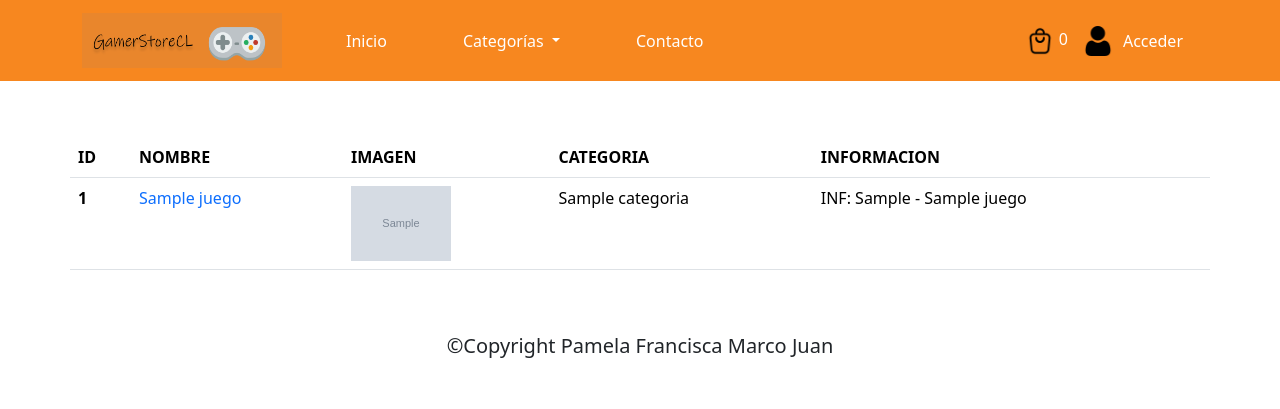
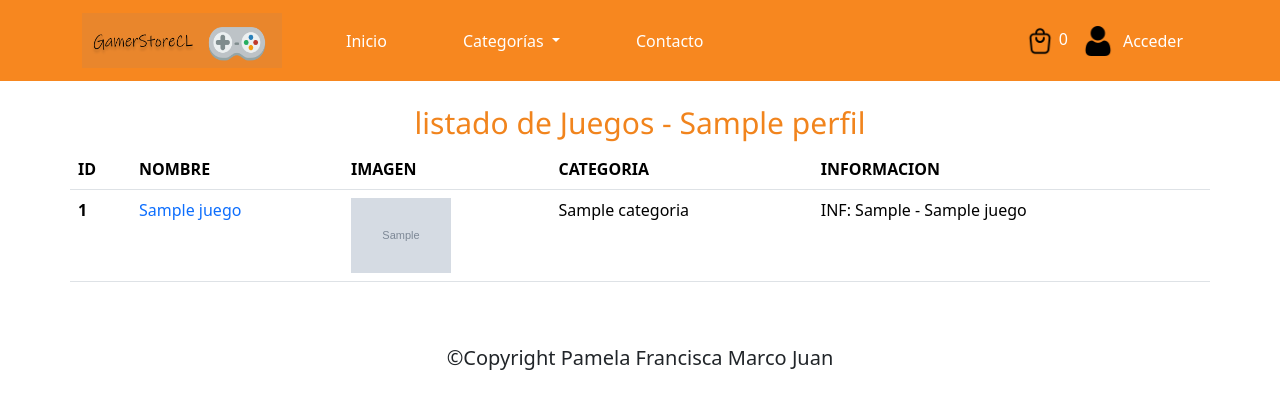
Before and after one commit to JuanmirandaSiromax/gamerstorecl, a Django app: template mientretencion/templates/juegos/listado_juegos.html in a window 1280 px wide. Shown: the top 409 px of the page. Run offline with Django 4.2, Linux system fonts and the light colour scheme; tables that the repository leaves empty hold one stand-in row (values such as "Sample post"); the template is opened without the code that fills it: values that come from a table or form of the project are taken from there, most other values are stand-ins (such as "Sample title", 1, 10 or a date in 2020); grey boxes marked "Sample" are stand-in pictures.

Commit message:
Update listado_juegos.html

```diff
--- a/mientretencion/templates/juegos/listado_juegos.html
+++ b/mientretencion/templates/juegos/listado_juegos.html
@@ -8,7 +8,8 @@
 {% block contenido %}
 
 
-<h1>listado de Juegos - {{ perfil }}</h1>
+<br>
+<h1 class="titulo-novedades">listado de Juegos - {{ perfil }}</h1>
 
 <div class = "container">
         {%if perfil == 'admin'%}
```
